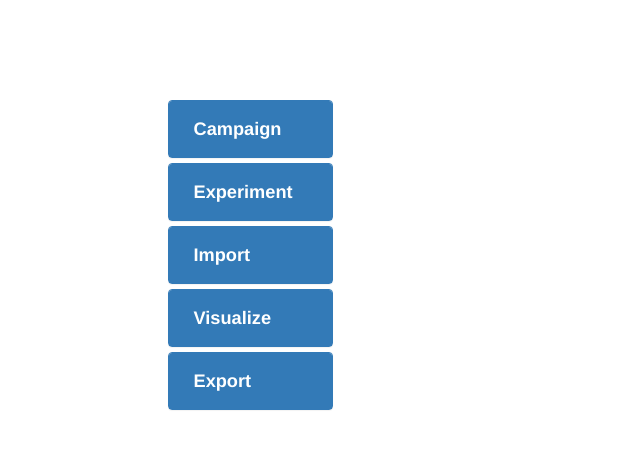
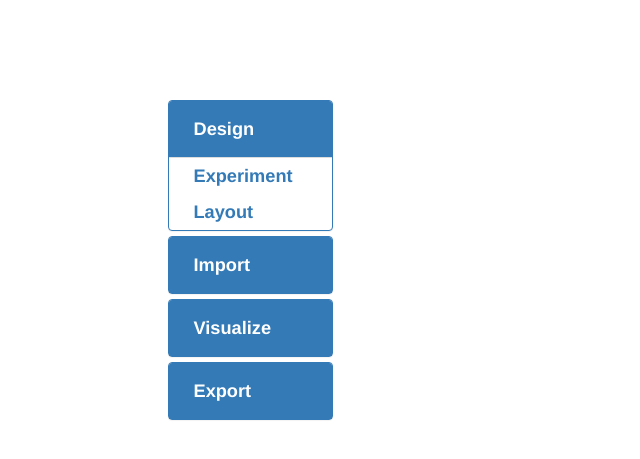
Before and after one commit to gaoce/TimeVis, a Flask app: page / in a window 1280 px wide. Shown: the top 459 px of the page, without its empty margins (0-640 px from the left). Run offline with Flask 2, Linux system fonts and the light colour scheme; parts of the project's set-up code (start-up, migrations or seed data) failed here and were passed over; some libraries are stand-ins or nearby versions.

Commit message:
Update layout

```diff
--- a/timevis/static/css/main.css
+++ b/timevis/static/css/main.css
@@ -1,42 +1,61 @@
+/*
+ * Clear the top of container
+ */
 div.clear {
     margin-top: 100px;
 }
-a.function {
+
+div.plain {
+    padding: 0px;
+}
+
+/*
+ * Plain link, without underline
+ */
+a.plain {
     text-decoration: none;
     display:block;
+    font-weight: bold;
+    width: 100%;
+    font-size: 1.3em;
+}
+
+a.plain:hover {
+    text-decoration: none;
+    display:block;
+}
+
+/*
+ * Section title
+ */
+a.section {
     padding: 15px 0 15px 25px;
-    font-weight: bold;
-    font-size: 1.3em;
-    width: 100%;
     color: white;
 }
+/*
+ * Options within section
+ */
 a.option {
-    text-decoration: none;
-    display:block;
-    padding: 5px 35px;
-    font-weight: bold;
-    font-size: 1.3em;
-    width: 100%;
+    padding: 5px 25px;
 }
 
-a.option:hover {
-    text-decoration: none;
-    display:block;
-    padding: 5px 0 5px 35px;
-    font-weight: bold;
-    font-size: 1.3em;
-    width: 100%;
-    color: white;
-    background-color: #999;
+/*
+ * list
+ */
+ul.plain {
+    border-top: 0px;
 }
 
 li {
     padding: 0px;
 }
-li.no-dec {
+/*
+ * Plain list: without stars
+ */
+li.plain {
     list-style-type: none;
 }
 
 .no-padding {
     padding: 0;
-}
+}       c
--- a/timevis/templates/index.html
+++ b/timevis/templates/index.html
@@ -6,81 +6,60 @@
     <div class='col-md-2'>
         <div class="panel-group" id="accordion" role="tablist" aria-multiselectable="true">
             <div class="panel panel-primary">
-        <div class="panel-heading no-padding" role="tab" id="headingOne">
-            <a class='panel-title function' data-toggle="collapse" data-parent="#accordion" href="#collapseOne" aria-expanded="true" aria-controls="collapseOne">
-              Campaign
+                <div class="panel-heading plain" role="tab" id="heading1">
+                    <a class='panel-title plain section' data-toggle="collapse" data-parent="#accordion" href="#collapse1" aria-expanded="true" aria-controls="collapse1">
+                        Design
                     </a>
                 </div>
-        <div id="collapseOne" class="panel-collapse collapse" role="tabpanel" aria-labelledby="headingOne">
-          <ul class='list-group'>
-            <li class='no-dec'><a class='option' href="#" data-bind="click: activeAItem">Define</a></li>
-            <li class='no-dec'><a class='option' href="#" data-bind="click: activeBItem">Layout</a></li>
-            <li class='no-dec'><a class='option' href="#" data-bind="click: activeCItem">Google</a></li>
+                <div id="collapse1" class="panel-collapse collapse in" role="tabpanel" aria-labelledby="heading1">
+                    <ul class='list-group plain'>
+                        <li class='plain'><a class='plain option' href="#">Experiment</a></li>
+                        <li class='plain'><a class='plain option' href="#">Layout</a></li>
                     </ul>
                 </div>
-      </div>
+            </div> <!-- div.panel -->
 
             <div class="panel panel-primary">
-        <div class="panel-heading no-padding" role="tab" id="headingTwo">
-            <a class='panel-title function' data-toggle="collapse" data-parent="#accordion" href="#collapseTwo" aria-expanded="true" aria-controls="collapseTwo">
-              Experiment
-            </a>
-        </div>
-        <div id="collapseTwo" class="panel-collapse collapse" role="tabpanel" aria-labelledby="headingTwo">
-          <ul class='list-group'>
-            <li class='no-dec'><a class='option' href="#">Define</a></li>
-            <li class='no-dec'><a class='option' href="#">Layout</a></li>
-            <li class='no-dec'><a class='option' href="#">Google</a></li>
-          </ul>
-        </div>
-      </div>
-
-
-      <div class="panel panel-primary">
-        <div class="panel-heading no-padding" role="tab" id="headingThree">
-            <a class='panel-title function' data-toggle="collapse" data-parent="#accordion" href="#collapseThree" aria-expanded="true" aria-controls="collapseThree">
+                <div class="panel-heading plain" role="tab" id="heading2">
+                    <a class='panel-title plain section' data-toggle="collapse" data-parent="#accordion" href="#collapse2" aria-expanded="true" aria-controls="collapse2">
                         Import
                     </a>
                 </div>
-        <div id="collapseThree" class="panel-collapse collapse" role="tabpanel" aria-labelledby="headingThree">
-          <ul class='list-group'>
-            <li class='no-dec'><a class='option' href="#">Define</a></li>
-            <li class='no-dec'><a class='option' href="#">Layout</a></li>
-            <li class='no-dec'><a class='option' href="#">Google</a></li>
+                <div id="collapse2" class="panel-collapse collapse" role="tabpanel" aria-labelledby="heading2">
+                    <ul class='list-group plain'>
+                        <li class='plain'><a class='plain option' href="#">Files</a></li>
+                        <li class='plain'><a class='plain option' href="#">Manual</a></li>
                     </ul>
                 </div>
-      </div>
+            </div> <!-- div.panel -->
 
             <div class="panel panel-primary">
-        <div class="panel-heading no-padding" role="tab" id="headingFour">
-            <a class='panel-title function' data-toggle="collapse" data-parent="#accordion" href="#collapseFour" aria-expanded="true" aria-controls="collapseFour">
+                <div class="panel-heading plain" role="tab" id="heading3">
+                    <a class='panel-title plain section' data-toggle="collapse" data-parent="#accordion" href="#collapse3" aria-expanded="true" aria-controls="collapse3">
                         Visualize
                     </a>
                 </div>
-        <div id="collapseFour" class="panel-collapse collapse" role="tabpanel" aria-labelledby="headingFour">
-          <ul class='list-group'>
-            <li class='no-dec'><a class='option' href="#">Define</a></li>
-            <li class='no-dec'><a class='option' href="#">Layout</a></li>
-            <li class='no-dec'><a class='option' href="#">Google</a></li>
+                <div id="collapse3" class="panel-collapse collapse" role="tabpanel" aria-labelledby="heading3">
+                    <ul class='list-group plain'>
+                        <li class='plain'><a class='plain option' href="#">Plate</a></li>
+                        <li class='plain'><a class='plain option' href="#">Genes</a></li>
                     </ul>
                 </div>
-      </div>
+            </div> <!-- div.panel -->
 
             <div class="panel panel-primary">
-        <div class="panel-heading no-padding" role="tab" id="headingFive">
-            <a class='panel-title function' data-toggle="collapse" data-parent="#accordion" href="#collapseFive" aria-expanded="true" aria-controls="collapseFive">
+                <div class="panel-heading plain" role="tab" id="heading4">
+                    <a class='panel-title plain section' data-toggle="collapse" data-parent="#accordion" href="#collapse4" aria-expanded="true" aria-controls="collapse4">
                         Export
                     </a>
                 </div>
-        <div id="collapseFive" class="panel-collapse collapse" role="tabpanel" aria-labelledby="headingFive">
-          <ul class='list-group'>
-            <li class='no-dec'><a class='option' href="#">Define</a></li>
-            <li class='no-dec'><a class='option' href="#">Layout</a></li>
-            <li class='no-dec'><a class='option' href="#">Google</a></li>
+                <div id="collapse4" class="panel-collapse collapse" role="tabpanel" aria-labelledby="heading4">
+                    <ul class='list-group plain'>
+                        <li class='plain'><a class='plain option' href="#">Data</a></li>
+                        <li class='plain'><a class='plain option' href="#">Plot</a></li>
                     </ul>
                 </div>
-      </div>
-
+            </div> <!-- div.panel -->
         </div>
 
 
```
Lines whose indentation alone changed are shown as unchanged.
